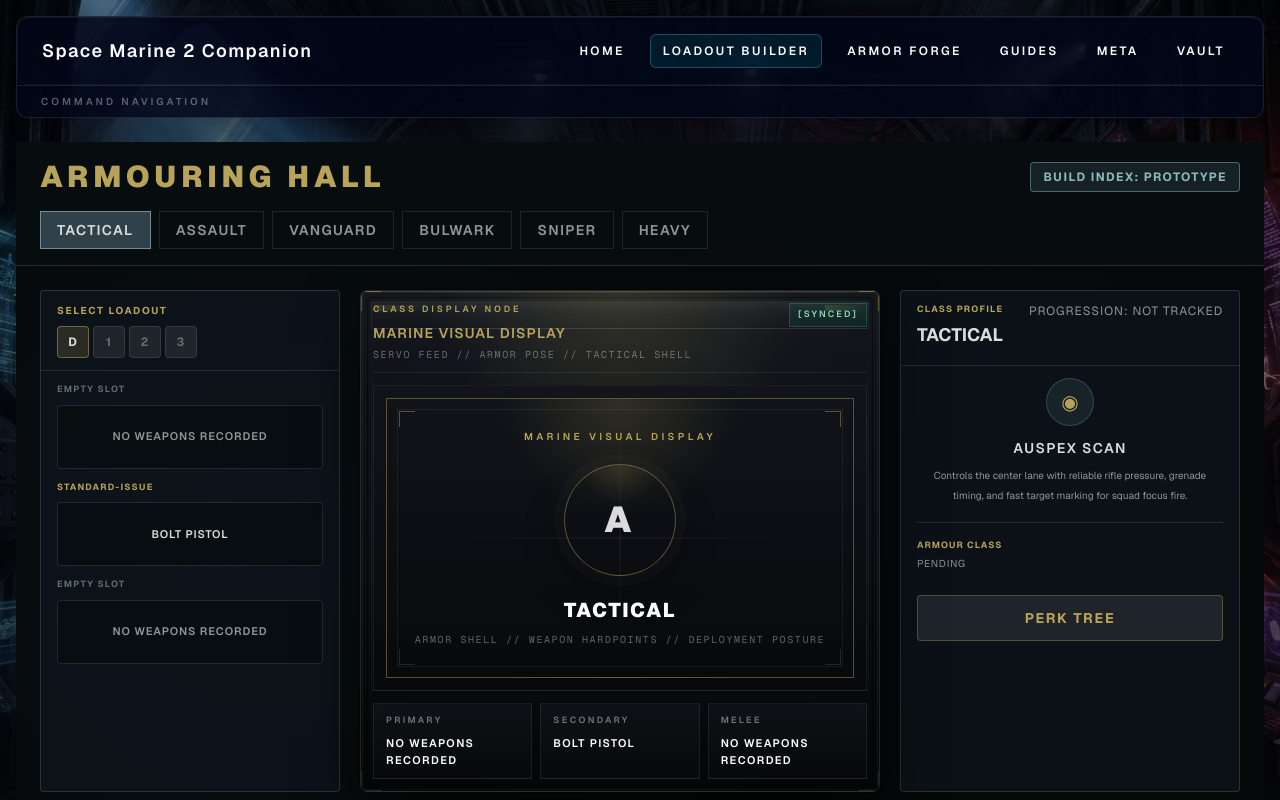
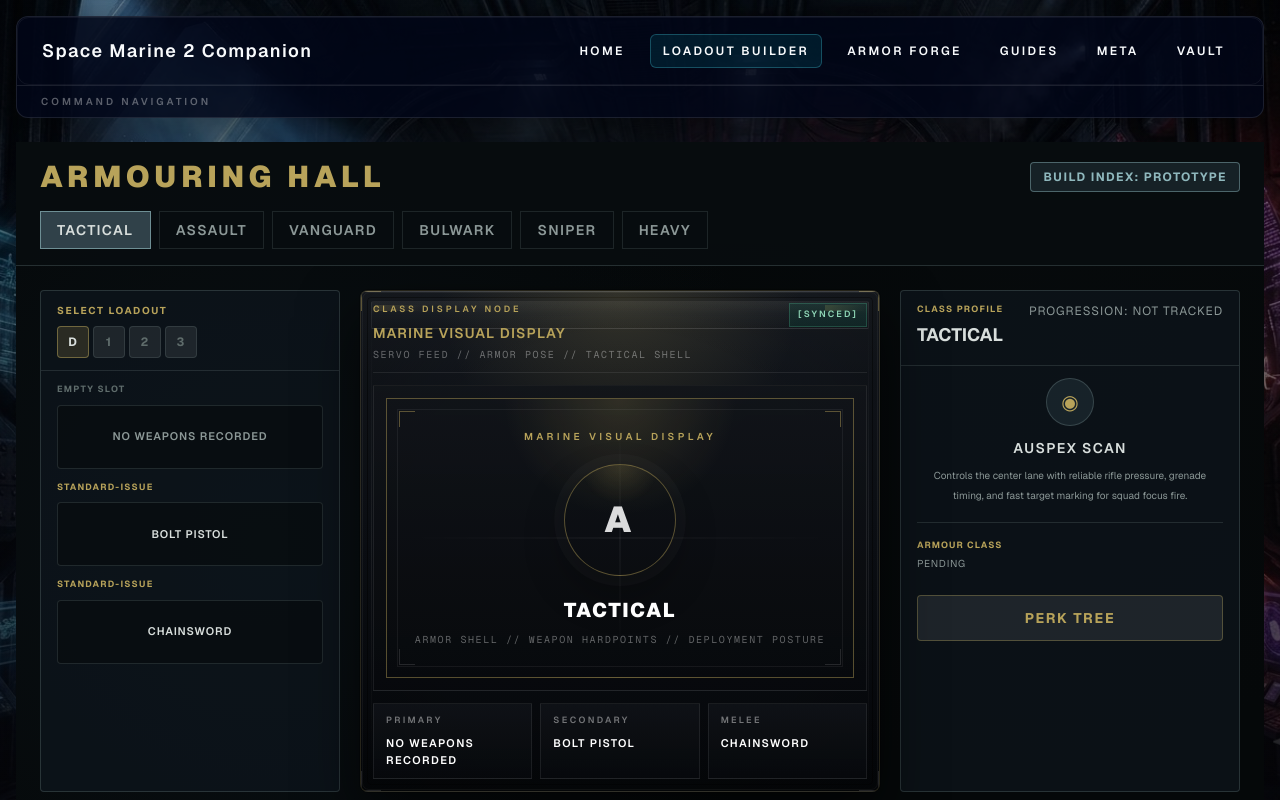
Before and after one commit to Grimm-Reaper7274/space-marine-2-companion, a Next.js app: page /loadout-builder in a window 1280 px wide. Shown: the top 800 px of the page. Built offline with nearby package versions, Linux system fonts and the light colour scheme.

Commit message:
Add melee weapon batch

```diff
--- a/src/data/weapons.ts
+++ b/src/data/weapons.ts
@@ -120,4 +120,126 @@
     bestFor: ["elite damage", "charged-shot play", "mid-range support"],
     patchNotes: ["Expanded as a secondary option for Tactical and Assault loadouts."],
   },
+  {
+    id: "chainsword",
+    name: "Chainsword",
+    type: "melee",
+    usableByClasses: ["tactical", "assault", "vanguard", "bulwark"],
+    damageStyle: "melee",
+    range: "close",
+    role: "Balanced melee weapon for aggressive close-quarters pressure and general-purpose crowd control.",
+    strengths: [
+      "Reliable all-round melee option",
+      "Good fit for classes that regularly fight in close range",
+      "Comfortable balance of mobility, control, and sustained pressure",
+    ],
+    weaknesses: [
+      "Less specialized than heavy melee weapons",
+      "Requires commitment to close-range engagements",
+    ],
+    bestFor: ["general melee combat", "horde control", "mobile frontline play"],
+    patchNotes: ["Core melee weapon entry."],
+  },
+  {
+    id: "combat-knife",
+    name: "Combat Knife",
+    type: "melee",
+    usableByClasses: ["tactical", "vanguard", "sniper"],
+    damageStyle: "melee",
+    range: "close",
+    role: "Fast close-range melee weapon for quick strikes, repositioning, and finishing exposed targets.",
+    strengths: [
+      "Fast handling for mobile melee exchanges",
+      "Strong fit for precision and hit-and-move play",
+      "Useful when a lighter melee profile is preferred",
+    ],
+    weaknesses: [
+      "Lower reach and stopping power than heavier melee weapons",
+      "Less forgiving against dense melee pressure",
+    ],
+    bestFor: ["quick melee follow-up", "mobile dueling", "precision classes"],
+    patchNotes: ["Tactical access added in Update 7.0."],
+  },
+  {
+    id: "thunder-hammer",
+    name: "Thunder Hammer",
+    type: "melee",
+    usableByClasses: ["assault", "bulwark"],
+    damageStyle: "melee",
+    range: "close",
+    role: "Heavy melee weapon for high-impact strikes against elite targets and clustered enemies.",
+    strengths: [
+      "High-impact melee presence",
+      "Strong against tougher close-range threats",
+      "Rewards committed frontline positioning",
+    ],
+    weaknesses: [
+      "Slower handling than lighter melee weapons",
+      "Punishes missed timing and poor positioning",
+    ],
+    bestFor: ["elite melee damage", "frontline impact", "heavy close-range control"],
+    patchNotes: ["Core melee weapon entry."],
+  },
+  {
+    id: "power-fist",
+    name: "Power Fist",
+    type: "melee",
+    usableByClasses: ["assault", "bulwark"],
+    damageStyle: "melee",
+    range: "close",
+    role: "Heavy close-combat weapon for crushing melee hits and durable frontline pressure.",
+    strengths: [
+      "Strong burst impact in close quarters",
+      "Good fit for durable melee-focused classes",
+      "Effective when holding or breaking frontline positions",
+    ],
+    weaknesses: [
+      "Short effective reach",
+      "Less nimble than lighter melee options",
+    ],
+    bestFor: ["frontline brawling", "heavy melee impact", "close-range elite pressure"],
+    patchNotes: ["Core melee weapon entry."],
+  },
+  {
+    id: "power-sword",
+    name: "Power Sword",
+    type: "melee",
+    usableByClasses: ["assault", "bulwark"],
+    damageStyle: "melee",
+    range: "close",
+    role: "Versatile power weapon for controlled melee pressure and flexible frontline engagements.",
+    strengths: [
+      "Versatile melee profile",
+      "Useful for controlled close-range engagements",
+      "Fits both aggressive and defensive melee roles",
+    ],
+    weaknesses: [
+      "Requires close-range commitment",
+      "Less explosive than dedicated heavy melee choices",
+    ],
+    bestFor: ["controlled melee pressure", "frontline flexibility", "elite follow-up"],
+    patchNotes: ["Assault access added in Update 7.0."],
+  },
+  {
+    id: "power-axe",
+    name: "Power Axe",
+    type: "melee",
+    usableByClasses: ["assault", "vanguard", "bulwark"],
+    damageStyle: "melee",
+    range: "close",
+    role: "Power melee weapon for decisive close-range strikes and aggressive frontline trades.",
+    strengths: [
+      "Strong close-range damage profile",
+      "Useful for classes that can force melee engagements",
+      "Good fit for aggressive frontline and flanking roles",
+    ],
+    weaknesses: [
+      "Limited value outside close range",
+      "Needs careful positioning against ranged pressure",
+    ],
+    bestFor: ["aggressive melee trades", "frontline pressure", "close-range elite damage"],
+    patchNotes: [
+      "Added after launch and currently tracked for Assault, Vanguard, and Bulwark in this app.",
+    ],
+  },
 ];
```
